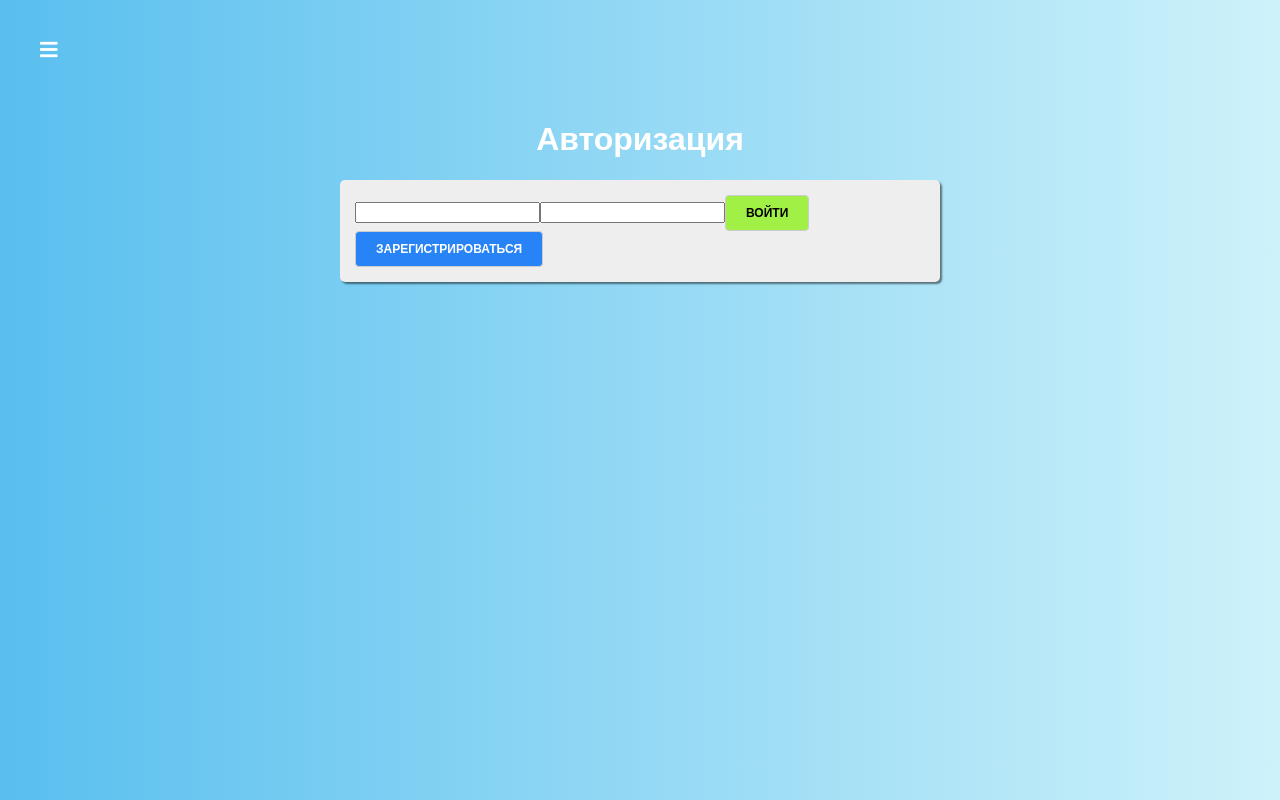
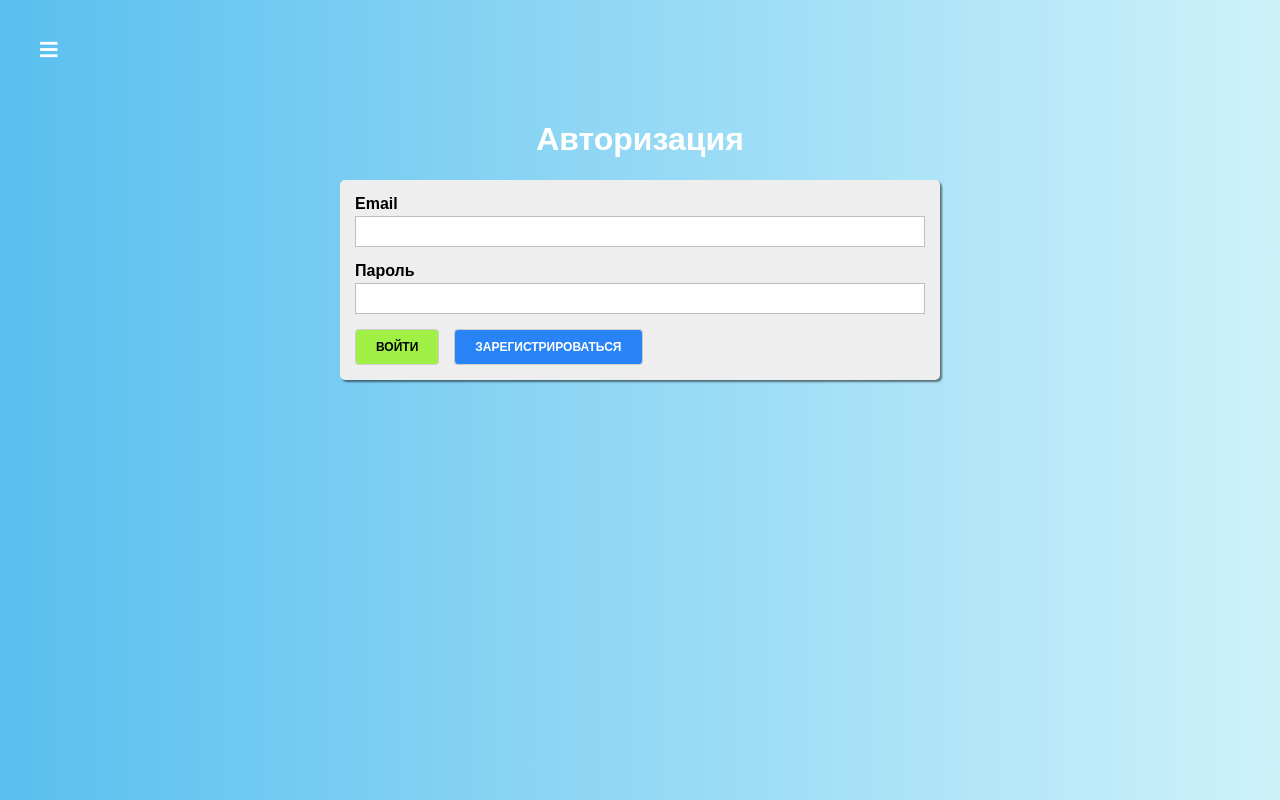
Before and after one commit to ko1p/react-practise, a React app: page /auth in a window 1280 px wide. Built offline with nearby package versions, Linux system fonts and the light colour scheme.

Commit message:
create input as a react component

```diff
--- /dev/null
+++ b/src/components/UI/Input/Input.js
@@ -0,0 +1,36 @@
+import React from 'react'
+import classes from './Input.module.css'
+
+const Input = (props) => {
+    const cls = [classes.Input]
+    const inputType = props.type || 'text'
+    const htmlFor = `${inputType}-${Math.random()}`
+
+    const isInvalid = ({valid, touched, shouldValidate}) => {
+        return !valid && touched && shouldValidate
+    }
+
+    if (isInvalid(props)) {
+        cls.push(classes.invalid)
+    }
+
+
+    return(
+        <div className={cls.join(' ')}>
+            <label
+            htmlFor={htmlFor}
+            >
+                {props.label}
+            </label>
+            <input
+            type={inputType}
+            id={htmlFor}
+            value={props.value}
+            onChange={props.onChange}
+            />
+            { isInvalid(props) ? <span>{props.errorMessage || 'Введите корректные данные'}</span> : null }
+        </div>
+    )
+}
+
+export default Input
--- /dev/null
+++ b/src/components/UI/Input/Input.module.css
@@ -0,0 +1,31 @@
+.Input {
+    margin-bottom: 15px;
+}
+
+.Input label {
+    margin-bottom: 3px;
+    padding: 0;
+    display: block;
+    font-weight: bold;
+}
+
+.Input input {
+    display: block;
+    box-sizing: border-box;
+    border: 1px solid #bebebe;
+    padding: 7px;
+    margin: 0 0 5px;
+    width: 100%;
+    outline: none;
+    transition: all 300ms ease-in-out;
+}
+
+.Input span {
+    color: #f01f30;
+    font-size: 12px;
+    font-weight: bold;
+}
+
+.Input.invalid label {
+    color: #f01f30;
+}
--- a/src/containers/Auth/Auth.js
+++ b/src/containers/Auth/Auth.js
@@ -1,6 +1,7 @@
 import React from 'react'
 import classes from './Auth.module.css'
 import Button from '../../components/UI/Button/Button'
+import Input from '../../components/UI/Input/Input'
 
 export default class Auth extends React.Component {
 
@@ -22,8 +23,8 @@
                 <div>
                     <h1>Авторизация</h1>
                     <form className={classes.AuthForm} onClick={this.submitHandler}>
-                        <input/>
-                        <input/>
+                        <Input label='Email' type='email'  />
+                        <Input label='Пароль' type='password' errorMessage='test'/>
                         <Button type="success" onClick={this.loginHandler}>Войти</Button>
                         <Button type="primary" onClick={this.registerHandler}>Зарегистрироваться</Button>
                     </form>
```
